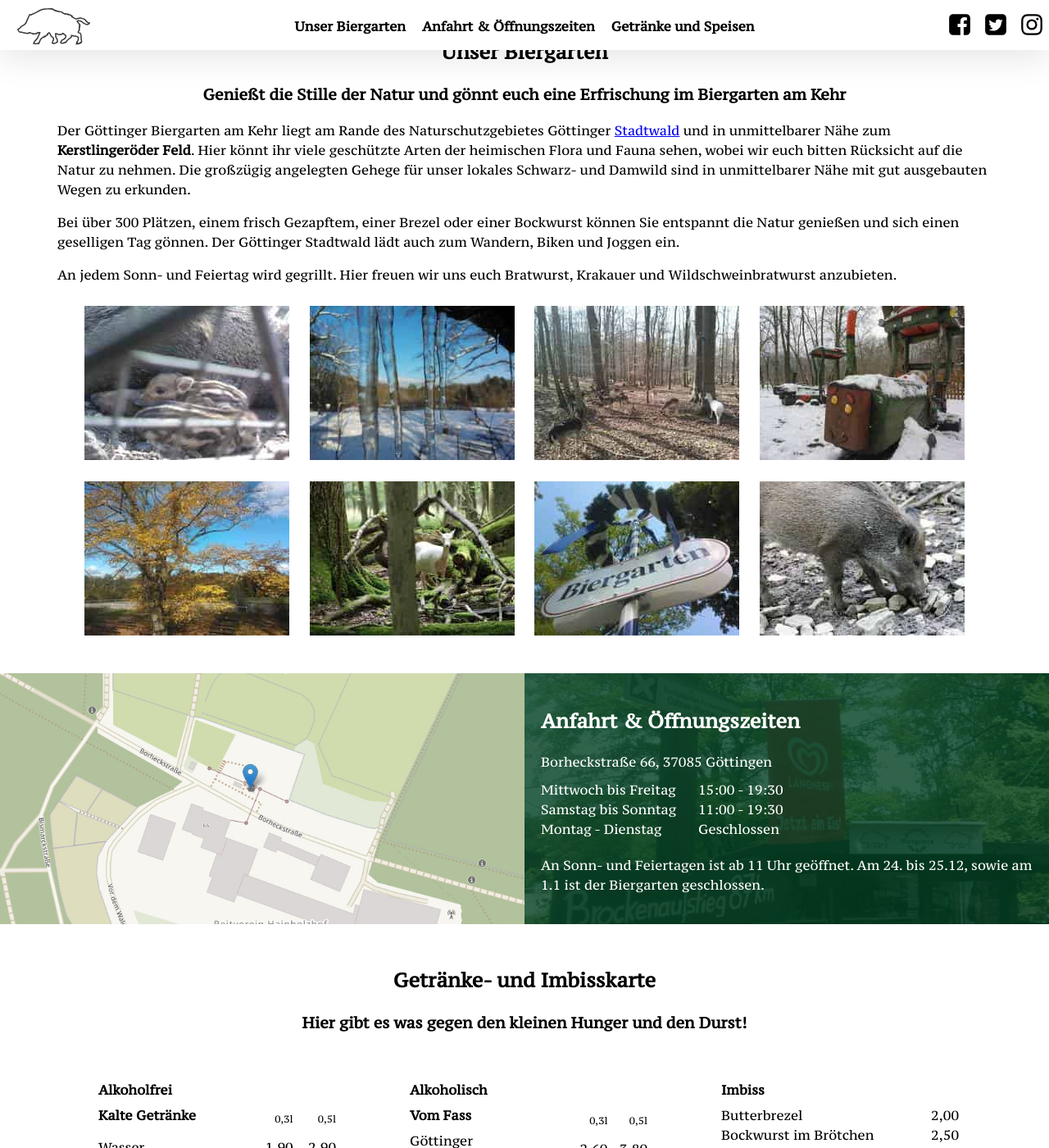
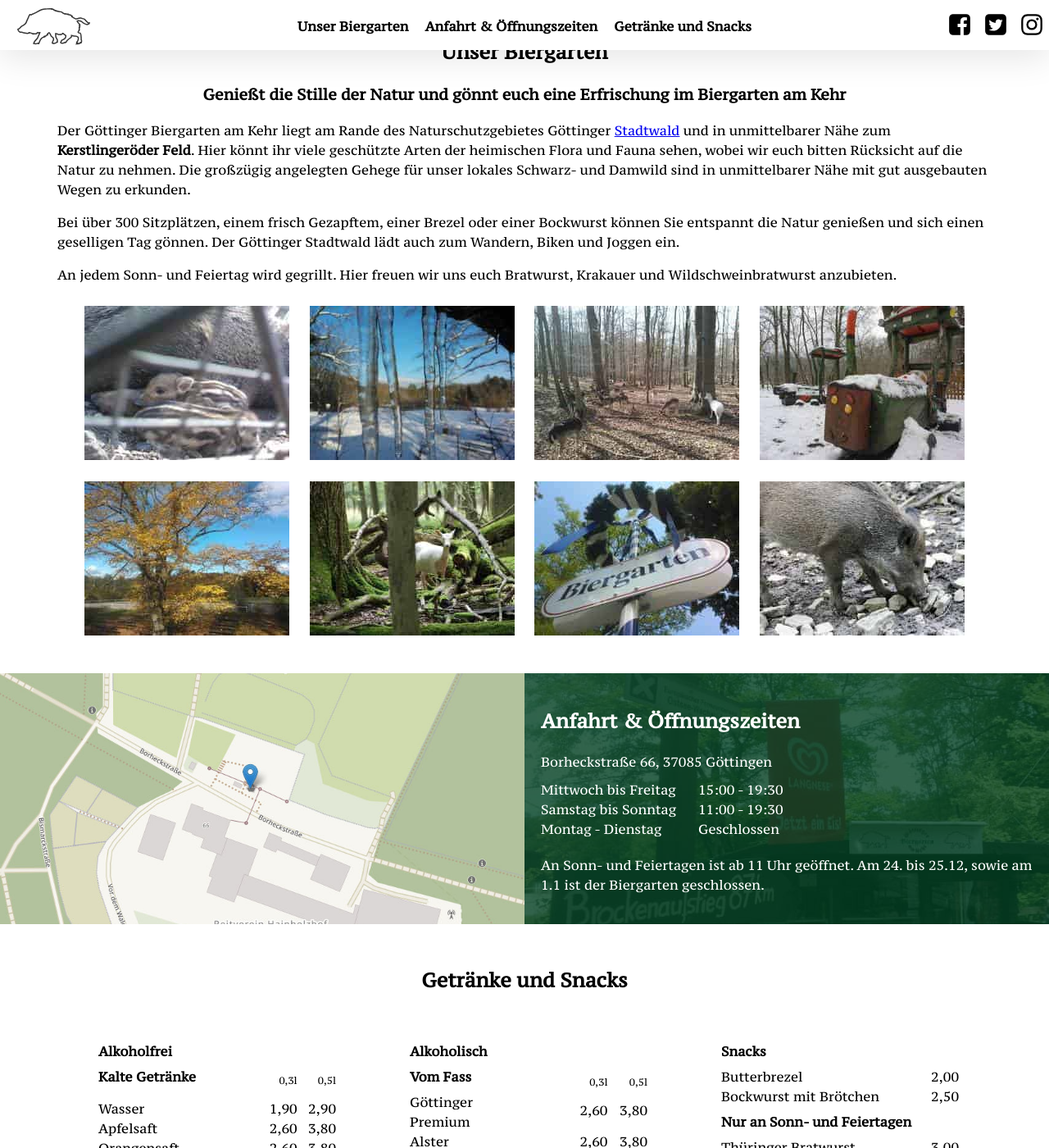
Before and after one commit to versable/kehr-website, a Jekyll site: the page built from index.html, in a window 1280 px wide and 1400 px high, scrolled down 698 px. Shown: the whole window at 82% size. Built offline with Jekyll 4.4.1, drawn with Linux system fonts in a browser that asks for light colours; some of the changed text lies outside the part shown.

Commit message:
Update text and menu

```diff
--- a/_includes/nav.html
+++ b/_includes/nav.html
@@ -11,7 +11,7 @@
         Anfahrt & Öffnungszeiten
     </a>
     <a class="link" href="/#speisen-und-getraenke">
-        Getränke und Speisen
+        Getränke und Snacks
     </a>
     <div class="social">
         <a href="https://de-de.facebook.com/GoettingerBiergarten" target="_blank"><img src="/images/facebook.svg" width="30" height="30" alt="Facebook"></a>
--- a/index.html
+++ b/index.html
@@ -15,7 +15,7 @@ layout: default
 
 <section class="reopening">
     <div class="container">
-        <h2>Wir haben seit dem 22.05.2021 wieder geöffnet!</h2>
+    <h2>Wir haben seit dem 22.05.2021 wieder geöffnet!</h2>
         <ul>
             <li>
                 Maximal 10 Personen aus 3 Haushalten an einem Tisch,
@@ -48,7 +48,7 @@ layout: default
     in unmittelbarer Nähe mit gut ausgebauten Wegen zu erkunden.
     </p>
     <p>
-    Bei über 300 Plätzen, einem frisch Gezapftem, einer Brezel oder einer
+    Bei über 300 Sitzplätzen, einem frisch Gezapftem, einer Brezel oder einer
     Bockwurst können Sie entspannt die Natur genießen und sich einen geselligen
     Tag gönnen. Der Göttinger Stadtwald lädt auch zum Wandern, Biken und Joggen
     ein.
@@ -94,8 +94,7 @@ layout: default
 </section>
 
 <section class="container section">
-    <h2 id="speisen-und-getraenke">Getränke- und Imbisskarte</h2>
-    <h3>Hier gibt es was gegen den kleinen Hunger und den Durst!</h3>
+    <h2 id="speisen-und-getraenke">Getränke und Snacks</h2>
     <div class="drinks">
         <table>
             <tr>
@@ -332,7 +331,7 @@ layout: default
         </table>
         <table>
             <tr>
-                <th colspan="3">Imbiss</th>
+                <th colspan="3">Snacks</th>
             </tr>
             <tr>
                 <td>Butterbrezel</td>
@@ -340,14 +339,9 @@ layout: default
                 <td>2,00</td>
             </tr>
             <tr>
-                <td>Bockwurst im Brötchen</td>
+                <td>Bockwurst mit Brötchen</td>
                 <td></td>
                 <td>2,50</td>
-            </tr>
-            <tr>
-                <td>Diverse Süßigkeiten und Eissorten</td>
-                <td></td>
-                <td></td>
             </tr>
             <tr>
                 <th colspan="3">Nur an Sonn- und Feiertagen</th>
@@ -366,6 +360,11 @@ layout: default
                 <td>100% Wildschweinbratwurst</td>
                 <td></td>
                 <td>4,00</td>
+            </tr>
+            <tr>
+                <td colspan=3>
+                    <sup>- jeweils mit Brötchen</sup>
+                </td>
             </tr>
         </table>
     </div>
```
Also changed, not shown: other parts of index.html (+1 -1 lines).
